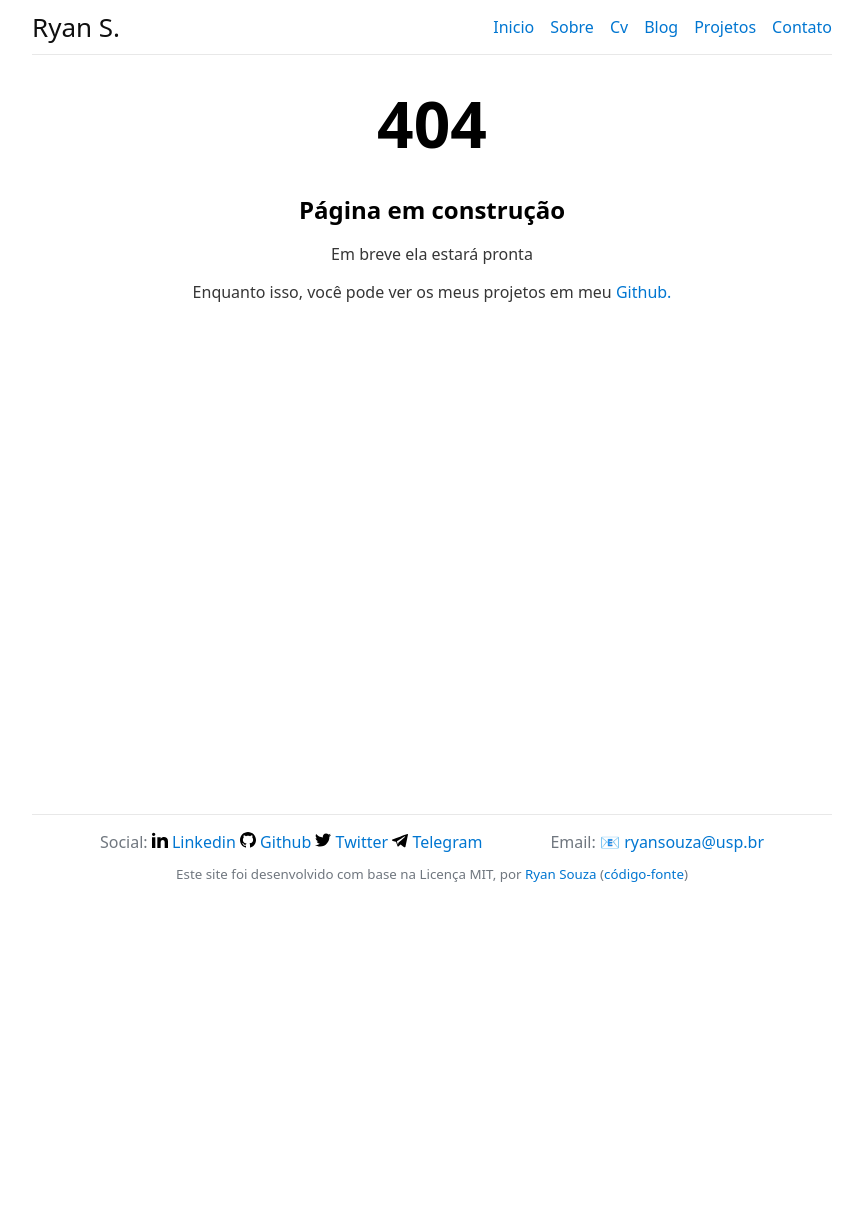
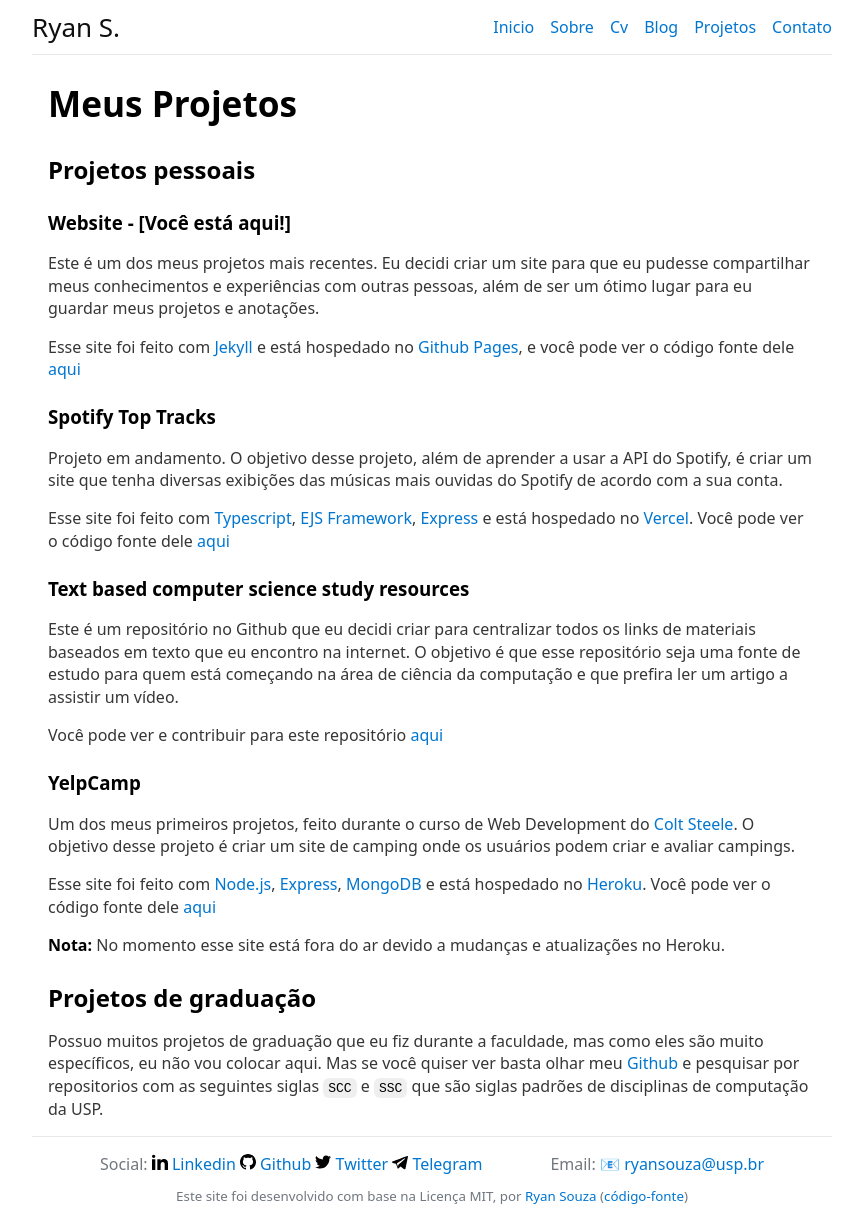
Before and after one commit to Ryrden/ryrden.dev, a Jekyll site: the page built from projects.md, in a window 1280 px wide. Shown: the whole page, without its empty margins (208-1071 px from the left). Built offline with Jekyll 4.4.1, drawn with Linux system fonts in a browser that asks for light colours; before the commit the page ends 900 px from its top, so only the background shows below that.

Commit message:
feat: projects wrote

```diff
--- a/projects.md
+++ b/projects.md
@@ -2,11 +2,36 @@
 title: Projects
 permalink: /projects/
 ---
+# Meus Projetos
 
-<div style="text-align:center;">
-	<h1 style="font-size: 4em;">404</h1>
+## Projetos pessoais
 
-	<h2><strong>Página em construção</strong></h2>
-	<p>Em breve ela estará pronta</p>
-    <p>Enquanto isso, você pode ver os meus projetos em meu <a href='https://github.com/ryrden'>Github.</a></p>
-</div>
+### Website - [Você está aqui!]
+
+Este é um dos meus projetos mais recentes. Eu decidi criar um site para que eu pudesse compartilhar meus conhecimentos e experiências com outras pessoas, além de ser um ótimo lugar para eu guardar meus projetos e anotações.
+
+Esse site foi feito com [Jekyll](https://jekyllrb.com/) e está hospedado no [Github Pages](https://pages.github.com/), e você pode ver o código fonte dele [aqui](https://github.com/ryrden/ryrden.dev)
+
+### Spotify Top Tracks
+
+Projeto em andamento. O objetivo desse projeto, além de aprender a usar a API do Spotify, é criar um site que tenha diversas exibições das músicas mais ouvidas do Spotify de acordo com a sua conta.
+
+Esse site foi feito com [Typescript](https://www.typescriptlang.org/), [EJS Framework](https://ejs.co/), [Express](https://expressjs.com/pt-br/) e está hospedado no [Vercel](https://vercel.com/). Você pode ver o código fonte dele [aqui](https://github.com/ryrden/spotify-top-tracks)
+
+### Text based computer science study resources
+
+Este é um repositório no Github que eu decidi criar para centralizar todos os links de materiais baseados em texto que eu encontro na internet. O objetivo é que esse repositório seja uma fonte de estudo para quem está começando na área de ciência da computação e que prefira ler um artigo a assistir um vídeo.
+
+Você pode ver e contribuir para este repositório [aqui](https://github.com/ryrden/text-based-cs-study)
+
+### YelpCamp
+
+Um dos meus primeiros projetos, feito durante o curso de Web Development do [Colt Steele](https://www.udemy.com/user/coltsteele/). O objetivo desse projeto é criar um site de camping onde os usuários podem criar e avaliar campings.
+
+Esse site foi feito com [Node.js](https://nodejs.org/en/), [Express](https://expressjs.com/pt-br/), [MongoDB](https://www.mongodb.com/) e está hospedado no [Heroku](https://www.heroku.com/). Você pode ver o código fonte dele [aqui](https://github.com/Ryrden/YelpCamp)
+
+**Nota:** No momento esse site está fora do ar devido a mudanças e atualizações no Heroku.
+
+## Projetos de graduação
+
+Possuo muitos projetos de graduação que eu fiz durante a faculdade, mas como eles são muito específicos, eu não vou colocar aqui. Mas se você quiser ver basta olhar meu [Github](https://github.com/ryrden) e pesquisar por repositorios com as seguintes siglas `SCC` e `SSC` que são siglas padrões de disciplinas de computação da USP.
```
